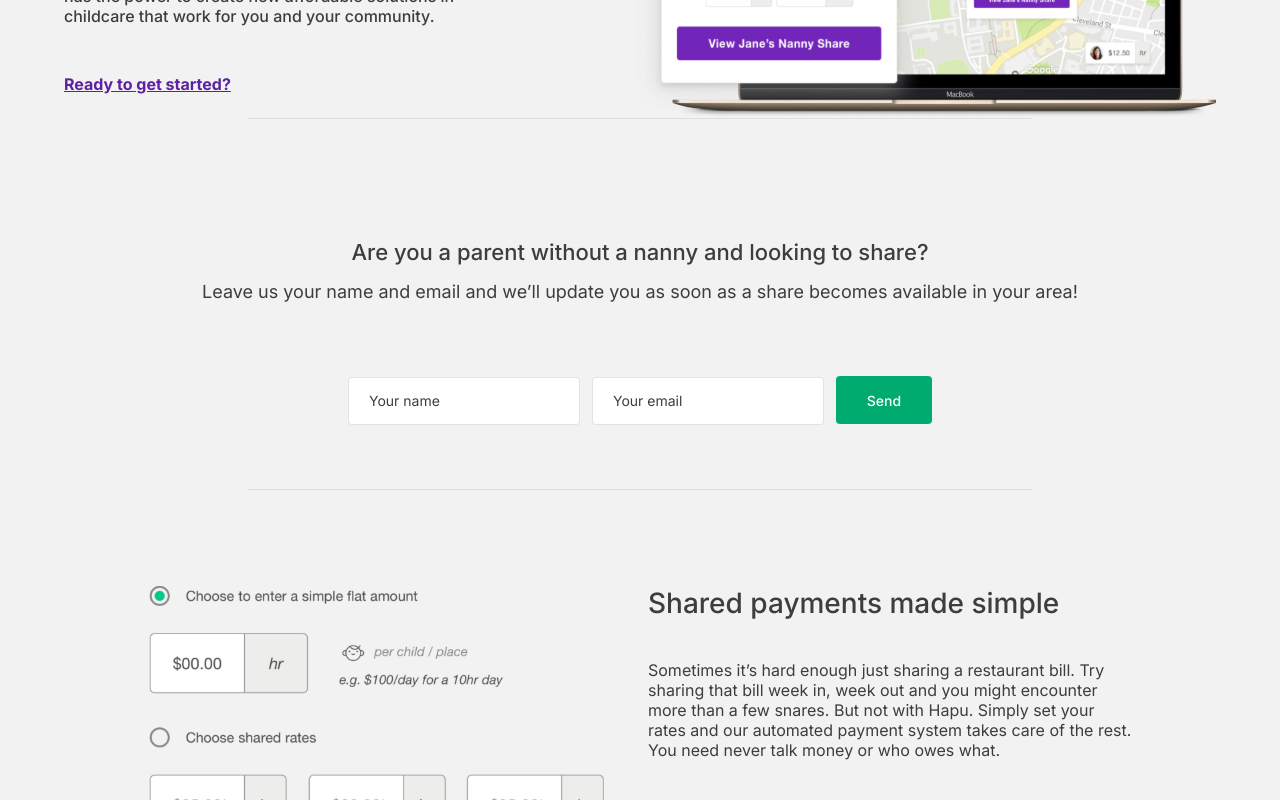
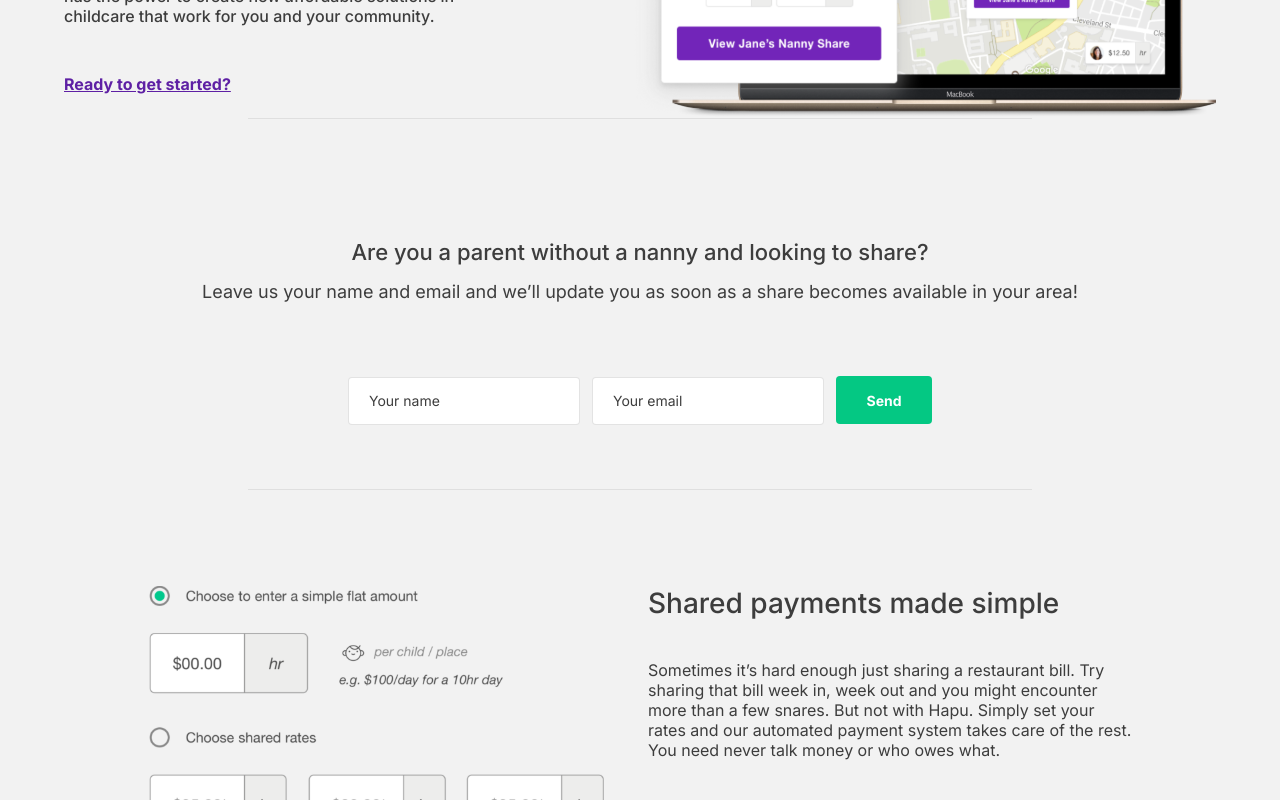
Before and after one commit to IagoMesquita/nanny-share-hapu, a React (Create React App) app: page / in a window 1280 px wide. In both pictures the pointer is over the button "Send". Shown: the part 1122-1922 px from the top of the page. Built offline with nearby package versions, Linux system fonts and the light colour scheme.

Commit message:
style: button hover

```diff
--- a/src/components/ShareSection/ShareSection.module.css
+++ b/src/components/ShareSection/ShareSection.module.css
@@ -53,6 +53,12 @@
   font-weight: 500;
   font-size: 14px;
   text-align: center;
+  transition: .50s;
+}
+
+.form_container button:hover {
+  background-color: #04c883;
+  font-weight: 700;
 }
 
 @media (max-width: 768px) {
```
